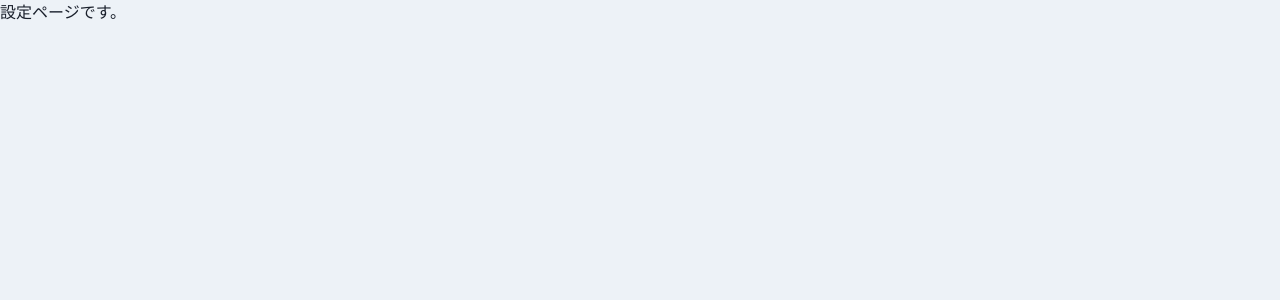
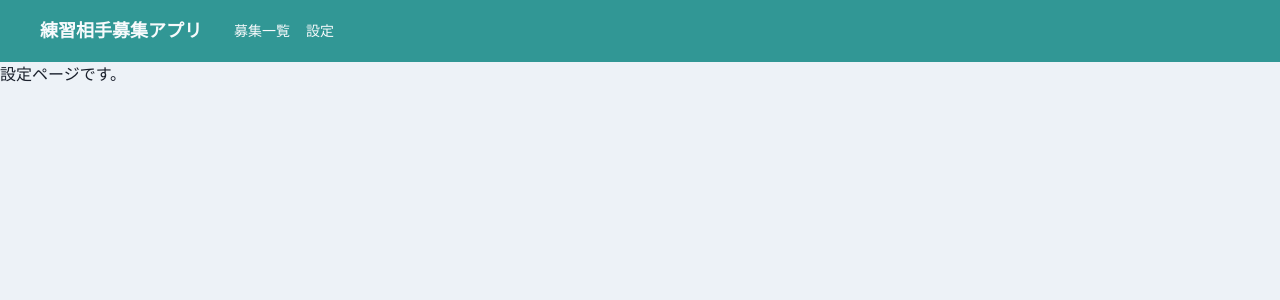
Before and after one commit to nakashi120/practice-partner, a React (Create React App) app: page /setting in a window 1280 px wide. Shown: the top 300 px of the page. Built offline with nearby package versions, Linux system fonts and the light colour scheme.

Commit message:
create Drawer

```diff
--- a/package.json
+++ b/package.json
@@ -3,6 +3,7 @@
   "version": "0.1.0",
   "private": true,
   "dependencies": {
+    "@chakra-ui/icons": "^1.0.6",
     "@chakra-ui/react": "^1.3.4",
     "@emotion/react": "^11.1.5",
     "@emotion/styled": "^11.1.5",
--- /dev/null
+++ b/src/components/organisms/layout/Header.tsx
@@ -0,0 +1,75 @@
+import { ChevronRightIcon } from "@chakra-ui/icons"
+import {
+  Box,
+  Button,
+  Drawer,
+  DrawerBody,
+  DrawerContent,
+  DrawerOverlay,
+  Flex,
+  Heading,
+  IconButton,
+  Link,
+  Spacer,
+  useDisclosure,
+} from "@chakra-ui/react"
+import { memo, VFC } from "react"
+
+export const Header: VFC = memo(() => {
+  const { isOpen, onOpen, onClose } = useDisclosure()
+
+  return (
+    <>
+      <Flex
+        as="nav"
+        bg="teal.500"
+        color="gray.50"
+        align="center"
+        justify="space-between"
+        padding={{ base: 3, md: 5 }}
+      >
+        <IconButton
+          aria-label="サイドメニューボタン"
+          icon={<ChevronRightIcon />}
+          display={{ base: "block", md: "none" }}
+          variant="outline"
+          onClick={onOpen}
+        />
+        <Flex
+          align="baseline"
+          as="a"
+          mr={8}
+          ml={5}
+          _hover={{ cursor: "pointer" }}
+        >
+          <Heading as="h1" fontSize={{ base: "md", md: "lg" }}>
+            練習相手募集アプリ
+          </Heading>
+        </Flex>
+        <Flex
+          align="center"
+          fontSize="sm"
+          flexGrow={2}
+          display={{ base: "none", md: "flex" }}
+        >
+          <Box pr={4}>
+            <Link>募集一覧</Link>
+          </Box>
+          <Link>設定</Link>
+        </Flex>
+        <Spacer />
+      </Flex>
+      <Drawer placement="left" size="xs" onClose={onClose} isOpen={isOpen}>
+        <DrawerOverlay>
+          <DrawerContent>
+            <DrawerBody p={0} bg="gray.100">
+              <Button w="100%">TOP</Button>
+              <Button w="100%">募集中案件一覧</Button>
+              <Button w="100%">設定</Button>
+            </DrawerBody>
+          </DrawerContent>
+        </DrawerOverlay>
+      </Drawer>
+    </>
+  )
+})
--- a/src/components/pages/Home.tsx
+++ b/src/components/pages/Home.tsx
@@ -1,5 +1,9 @@
 import { memo, VFC } from "react"
 
 export const Home: VFC = memo(() => {
-  return <p>Homeページです。</p>
+  return (
+    <>
+      <p>ホームページです。</p>
+    </>
+  )
 })
--- a/src/components/pages/Wanteds.tsx
+++ b/src/components/pages/Wanteds.tsx
@@ -1,15 +1,11 @@
 // import { Link } from "@chakra-ui/react"
 import { memo, VFC } from "react"
-import { Link, useLocation } from "react-router-dom"
+import { Link } from "react-router-dom"
 
 export const Wanteds: VFC = memo(() => {
-  const { search } = useLocation()
-  const query = new URLSearchParams(search)
-
   return (
     <div>
       <p>募集中案件ページです。</p>
-      <p>クエリパラメータは{query.get("name")}</p>
       <Link to="/wanteds/100">詳細</Link>
     </div>
   )
--- /dev/null
+++ b/src/components/templates/HeaderLayout.tsx
@@ -0,0 +1,16 @@
+import { memo, ReactNode, VFC } from "react"
+import { Header } from "../organisms/layout/Header"
+
+type Props = {
+  children: ReactNode
+}
+
+export const HeaderLayout: VFC<Props> = memo((props) => {
+  const { children } = props
+  return (
+    <>
+      <Header />
+      {children}
+    </>
+  )
+})
--- a/src/router/Router.tsx
+++ b/src/router/Router.tsx
@@ -5,6 +5,7 @@
 import { Login } from "../components/pages/Login"
 import { Page404 } from "../components/pages/Page404"
 import { Setting } from "../components/pages/Setting"
+import { HeaderLayout } from "../components/templates/HeaderLayout"
 import { wantedsRoutes } from "./WantedsRoutes"
 
 export const Router: VFC = memo(() => {
@@ -14,7 +15,9 @@
         <Login />
       </Route>
       <Route path="/home">
-        <Home />
+        <HeaderLayout>
+          <Home />
+        </HeaderLayout>
       </Route>
       <Route
         path="/wanteds"
@@ -26,14 +29,16 @@
                 exact={route.exact}
                 path={`${url}${route.path}`}
               >
-                {route.children}
+                <HeaderLayout>{route.children}</HeaderLayout>
               </Route>
             ))}
           </Switch>
         )}
       />
       <Route path="/setting">
-        <Setting />
+        <HeaderLayout>
+          <Setting />
+        </HeaderLayout>
       </Route>
       <Route path="*">
         <Page404 />
```
Also changed, not shown: src/components/organisms/layout/Sidebar.tsx (added, +31 -0 lines), 1 other file (tests, documents, lock files or other folders).
